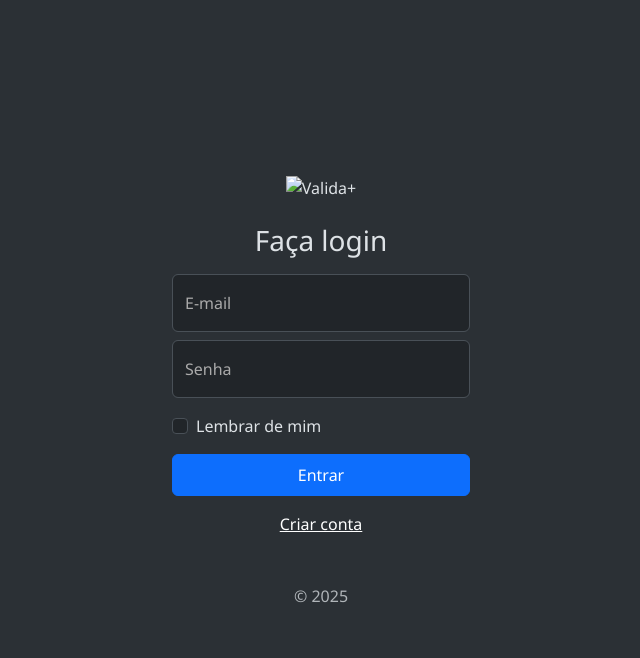
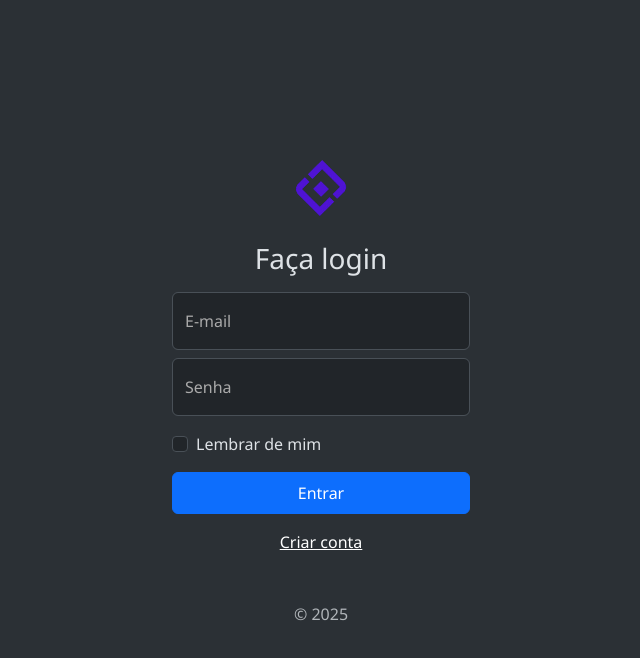
Before and after one commit to VicMalac/Sentrix, a plain HTML site: page index.html in a window 1280 px wide. Shown: the whole page, without its empty margins (319-959 px from the left). Drawn offline with nearby package versions, Linux system fonts and the light colour scheme; no server answers; files whose address does not match are found by name.

Commit message:
Update index.html

```diff
--- a/index.html
+++ b/index.html
@@ -4,7 +4,7 @@
   <head>
     <meta charset="utf-8">
     <meta name="viewport" content="width=device-width, initial-scale=1">
-    <link rel="icon" type="image/png" href="assets/img/favicon.png">
+    <link rel="icon" type="image/png" href="../Sentrix/Valida+/assets/img/favicon.png">
     <title>Valida+ | Login</title>
 
     <link href="https://cdn.jsdelivr.net/npm/bootstrap@5.3.3/dist/css/bootstrap.min.css" rel="stylesheet">
@@ -21,8 +21,8 @@
       }
 
       .logo-img {
-        width: 120px;
-        height: 120px;
+        width: 60px;
+        height: 60px;
       }
 
       .form-floating input:focus {
@@ -76,7 +76,7 @@
 
     <main class="form-signin w-100 m-auto text-center">
       <form id="loginForm">
-        <img class="mb-4 logo-img" src="assets/img/logo.png" alt="Valida+">
+        <img class="mb-4 logo-img" src="../Sentrix/Valida+/assets/img/logo.png" alt="Valida+">
         <h1 class="h3 mb-3 fw-normal">Faça login</h1>
 
         <div class="form-floating">
```
